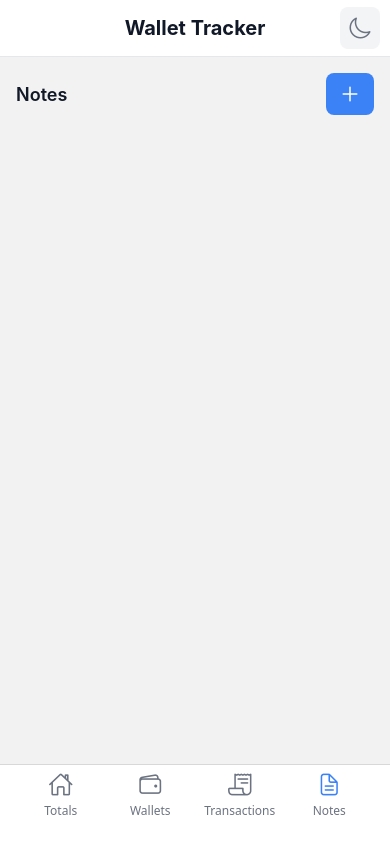
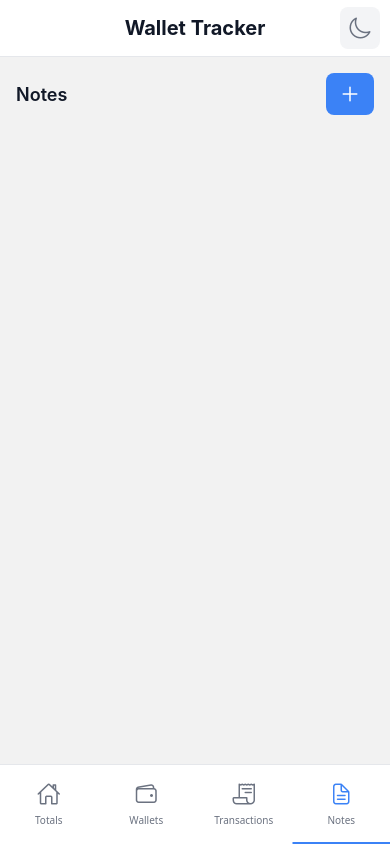
Before and after one commit to El-Yankee/wallet-tracker-app, a React Native app: screen /Notes in a window 390 px wide. Built offline with nearby package versions, Linux system fonts and the light colour scheme.

Commit message:
navigation fix and now you can swipe to change page

```diff
--- a/App.tsx
+++ b/App.tsx
@@ -12,9 +12,10 @@ import { TransactionsScreen } from "./src/Screens/TransactionsScreen";
 import { NotesScreen } from "./src/Screens/NotesScreen";
 import { AppProvider, useAppContext } from "./src/Context/AppContext";
 import { styles, darkStyles } from "./src/Styles/AppStyles";
+import { createMaterialTopTabNavigator } from "@react-navigation/material-top-tabs";
 
 const Stack = createStackNavigator();
-const Tab = createBottomTabNavigator();
+const Tab = createMaterialTopTabNavigator();
 
 const MainTabs: React.FC = () => {
   const { isDarkMode } = useAppContext();
@@ -22,20 +23,24 @@ const MainTabs: React.FC = () => {
 
   return (
     <Tab.Navigator
+      tabBarPosition="bottom"
       screenOptions={({ route }) => ({
-        headerShown: false,
+        swipeEnabled: true,
+        tabBarShowIcon: true,
         tabBarStyle: currentStyles.bottomNav,
-        tabBarIcon: ({ color, size }) => {
-          let iconName: string = "home-outline";
+        tabBarIndicatorStyle: { backgroundColor: "#3b82f6" },
+        tabBarIcon: ({ color }) => {
+          let iconName = "home-outline";
           if (route.name === "Totals") iconName = "home-outline";
           if (route.name === "Wallets") iconName = "wallet-outline";
           if (route.name === "Transactions") iconName = "receipt-outline";
           if (route.name === "Notes") iconName = "document-text-outline";
-          return <Ionicons name={iconName as any} size={size} color={color} />;
+          return <Ionicons name={iconName as any} size={24} color={color} />;
         },
         tabBarActiveTintColor: "#3b82f6",
         tabBarInactiveTintColor: currentStyles.iconColor.color,
         tabBarLabelStyle: currentStyles.navText,
+        tabBarShowLabel: true,
       })}
     >
       <Tab.Screen name="Totals" component={TotalsScreen} />
--- a/package.json
+++ b/package.json
@@ -13,6 +13,7 @@
     "@react-native-async-storage/async-storage": "^2.1.2",
     "@react-native-picker/picker": "^2.11.0",
     "@react-navigation/bottom-tabs": "^7.4.1",
+    "@react-navigation/material-top-tabs": "^7.3.2",
     "@react-navigation/native": "^7.1.14",
     "@react-navigation/stack": "^7.4.1",
     "expo": "~53.0.12",
@@ -22,6 +23,7 @@
     "react-native": "0.79.4",
     "react-native-safe-area-context": "^5.4.0",
     "react-native-screens": "^4.11.1",
+    "react-native-tab-view": "^4.1.2",
     "react-native-vector-icons": "^10.2.0"
   },
   "devDependencies": {
--- a/src/Styles/AppStyles.ts
+++ b/src/Styles/AppStyles.ts
@@ -252,11 +252,12 @@ export const styles = StyleSheet.create({
   bottomNav: {
     flexDirection: "row",
     backgroundColor: "#fff",
-    paddingVertical: 8,
-    paddingHorizontal: 16,
     borderTopWidth: 1,
     borderTopColor: "#e5e7eb",
     height: 80,
+    display: "flex",
+    alignItems: "center",
+    justifyContent: "space-around",
   },
   navItem: {
     flex: 1,
@@ -268,7 +269,7 @@ export const styles = StyleSheet.create({
     borderRadius: 8,
   },
   navText: {
-    fontSize: 12,
+    fontSize: 10,
     color: "#6b7280",
     marginTop: 4,
   },
```
Also changed, not shown: 1 other file (tests, documents, lock files or other folders).
